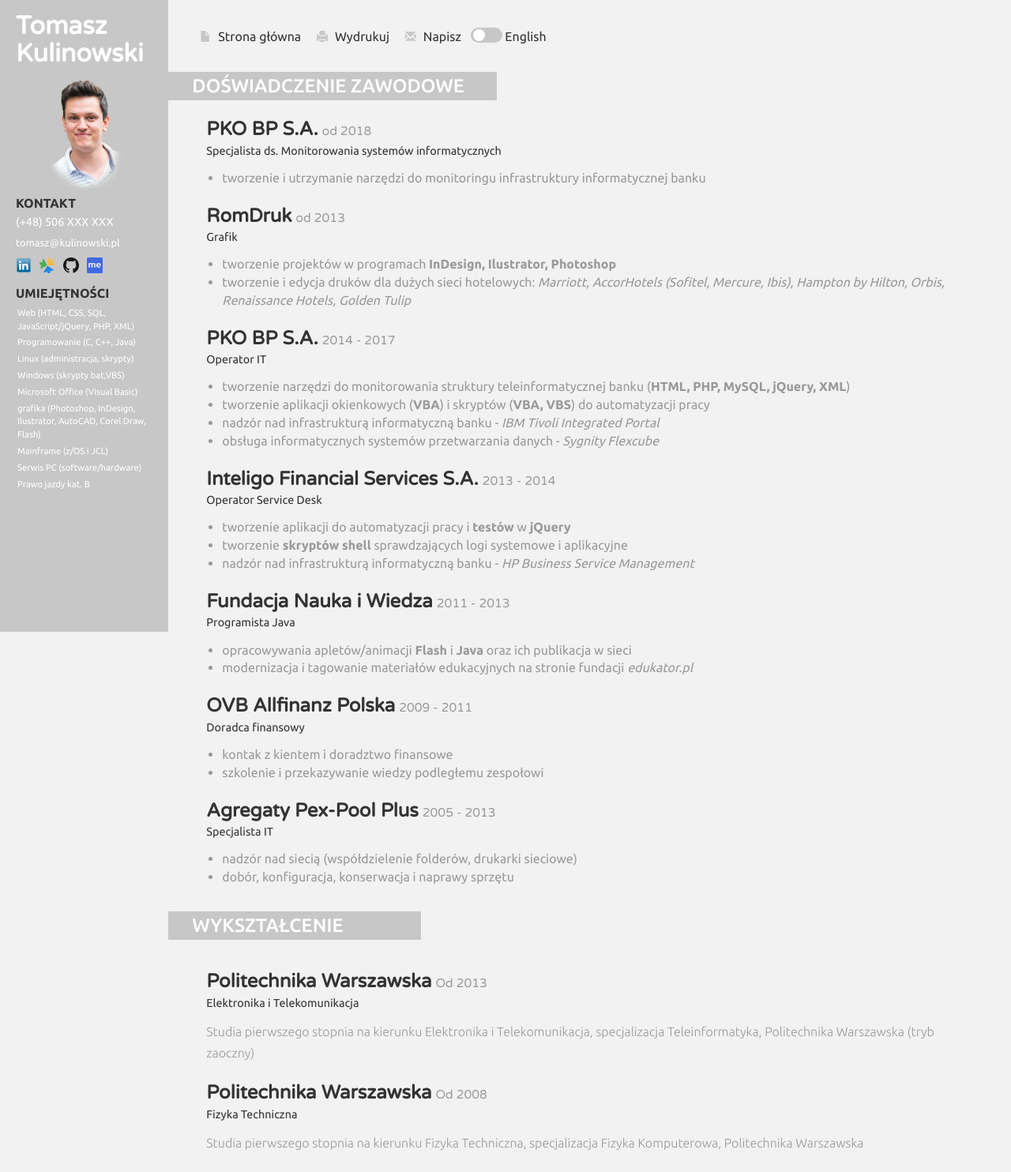
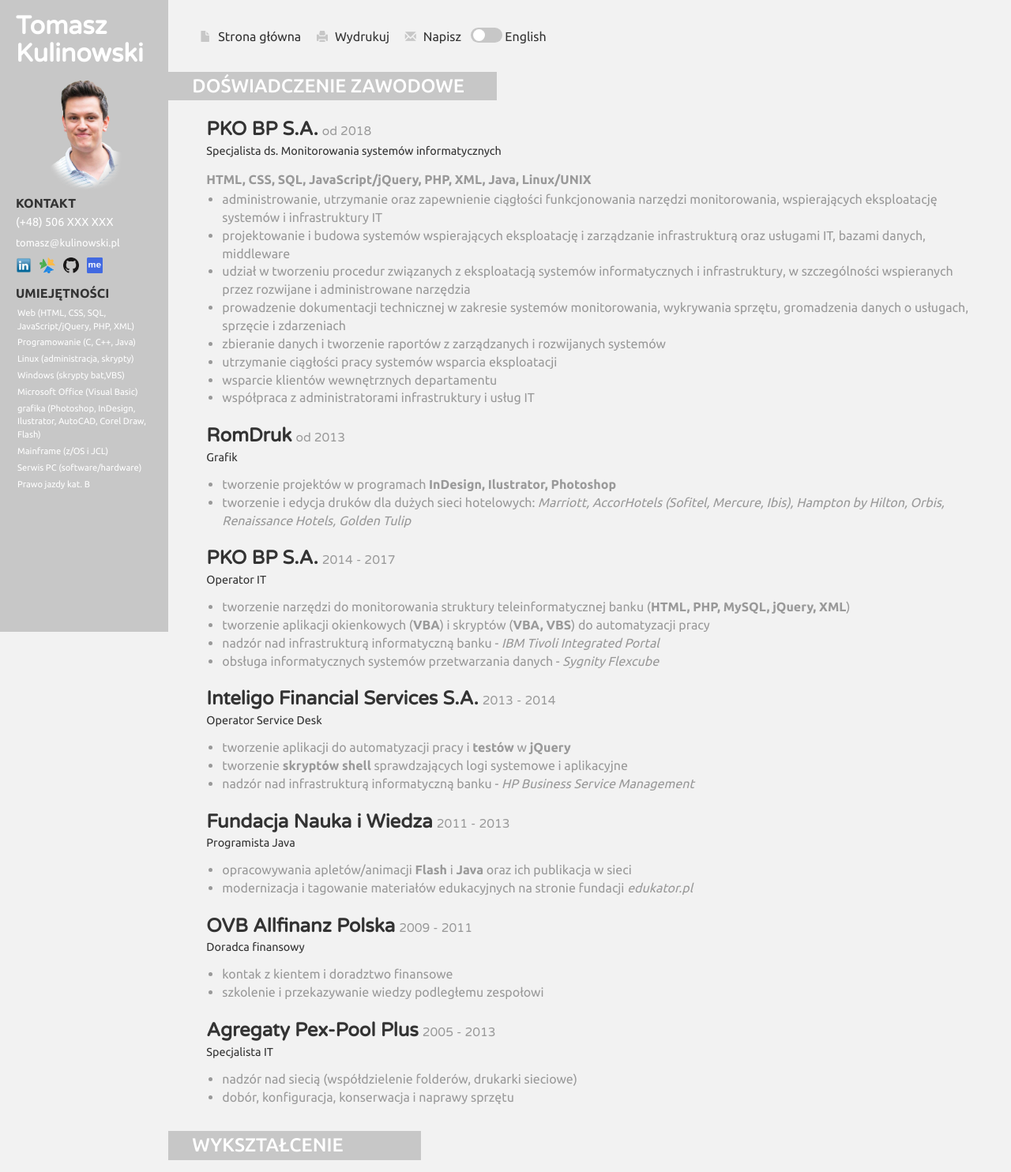
Before and after one commit to diabollo1/cv, a PHP site: page / in a window 1280 px wide. Shown: the top 1484 px of the page at 79% size. Run offline with PHP 8.4, Linux system fonts and the light colour scheme.

Commit message:
dodanie obowiązków do stanowiska Specjalista ds. Monitorowania systemów informatycznych (PKO BP S.A.)

```diff
--- a/index.php
+++ b/index.php
@@ -23,12 +23,44 @@
 				<h4>PKO BP S.A.<span><pl>od 2018</pl><an>from 2018</an></span></h4>
 				<h6><pl>Specjalista ds. Monitorowania systemów informatycznych</pl>
 				<an>Monitoring of Information Systems Specialist</an></h6>
-				<!--<p>blablabla</p>-->
+
+				<p><b>HTML, CSS, SQL, JavaScript/jQuery, PHP, XML, Java, Linux/UNIX</b></p>
+
 					<div class="ul_margines">
 						<ul>
-							<li><pl>tworzenie i utrzymanie narzędzi do monitoringu infrastruktury informatycznej banku</pl>
-								<an>creating and maintaining tools for monitoring the bank IT infrastructure</an></li>
 
+							<li>
+								<pl>administrowanie, utrzymanie oraz zapewnienie ciągłości funkcjonowania narzędzi monitorowania, wspierających eksploatację systemów i infrastruktury IT </pl>
+								<an>administering, maintaining and ensuring the continuity of monitoring tools supporting the operation of IT systems and infrastructure</an>
+							</li>
+							<li>
+								<pl>projektowanie i budowa systemów wspierających eksploatację i zarządzanie infrastrukturą oraz usługami IT, bazami danych, middleware   </pl>
+								<an>design and construction of systems supporting the operation and management of infrastructure and IT services, databases, middleware</an>
+							</li>
+							<li>
+								<pl>udział w tworzeniu procedur związanych z eksploatacją systemów informatycznych i infrastruktury, w szczególności wspieranych przez rozwijane i administrowane narzędzia</pl>
+								<an>participation in creating procedures related to the operation of IT systems and infrastructure, in particular supported by developed and administered tools</an>
+							</li>
+							<li>
+								<pl>prowadzenie dokumentacji technicznej w zakresie systemów monitorowania, wykrywania sprzętu, gromadzenia danych o usługach, sprzęcie i zdarzeniach</pl>
+								<an>keeping technical documentation in the scope of monitoring systems, hardware detection, data collection about services, equipment and events</an>
+							</li>
+							<li>
+								<pl>zbieranie danych i tworzenie raportów z zarządzanych i rozwijanych systemów</pl>
+								<an>collecting data and creating reports on managed and developed systems</an>
+							</li>
+							<li>
+								<pl>utrzymanie ciągłości pracy systemów wsparcia eksploatacji</pl>
+								<an>maintaining continuity of operation support systems</an>
+							</li>
+							<li>
+								<pl>wsparcie klientów wewnętrznych departamentu</pl>
+								<an>support for internal departments of the department</an>
+							</li>
+							<li>
+								<pl>współpraca z administratorami infrastruktury i usług IT</pl>
+								<an>cooperation with infrastructure and IT services administrators</an>
+							</li>
 						</ul>
 					</div>
 				<p class="cmpny1"></p>
```
